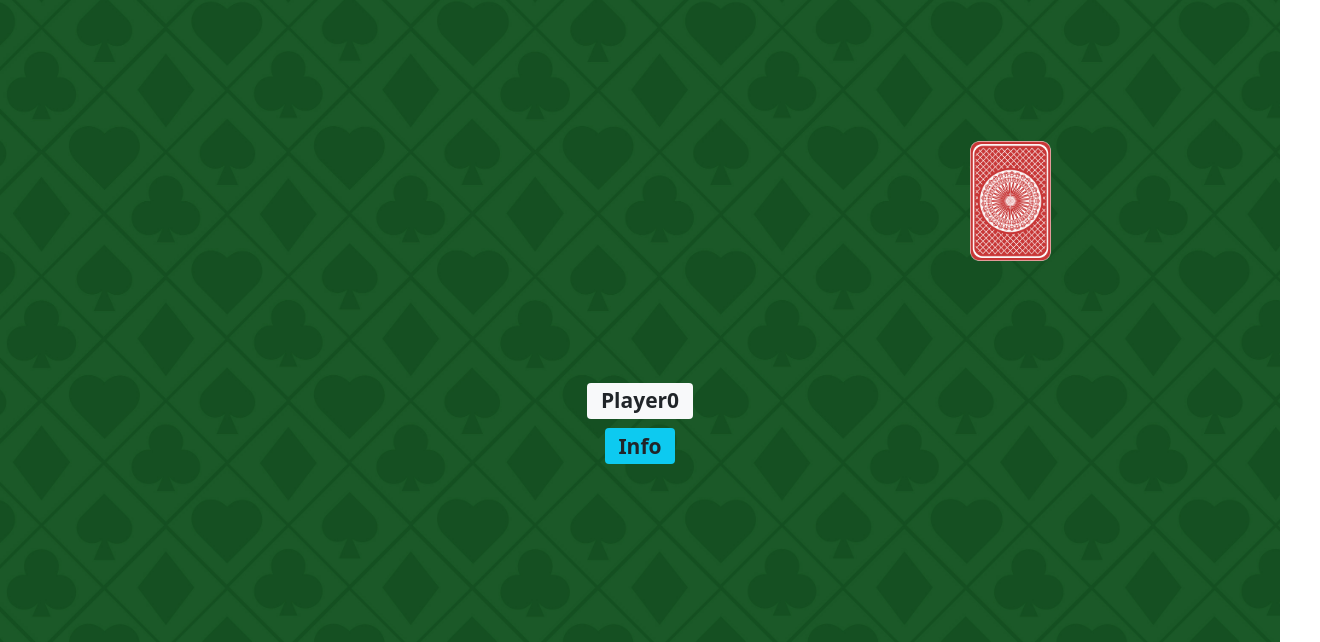
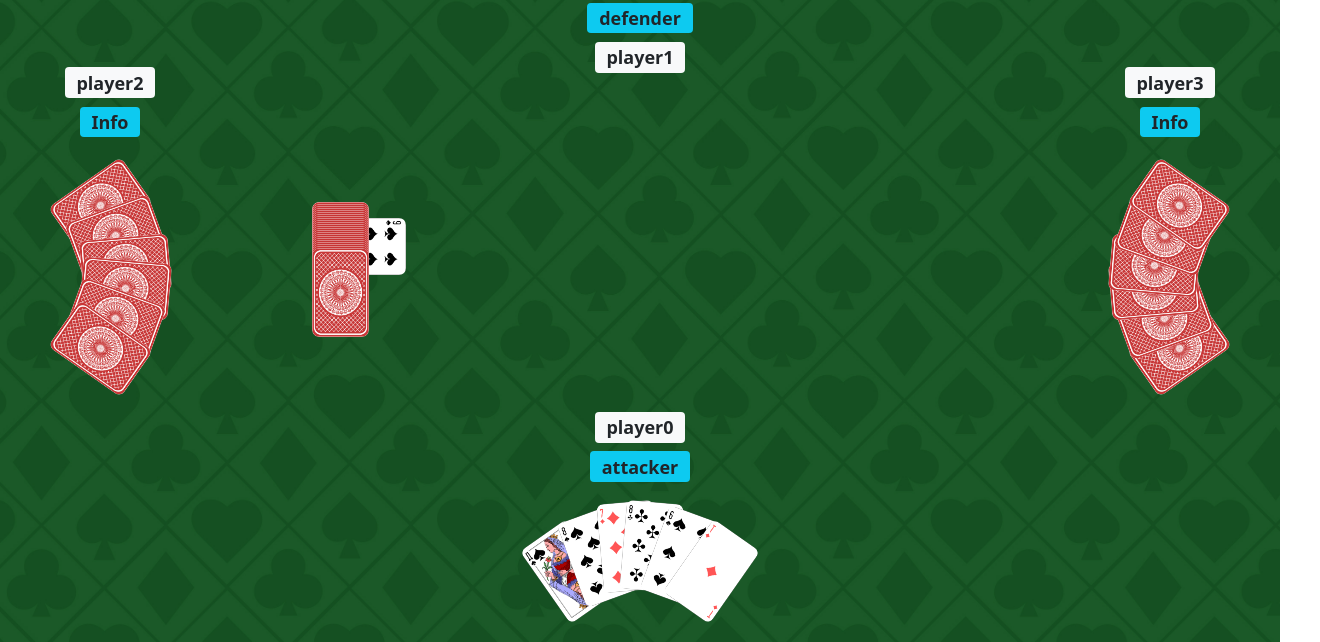
Before and after one commit to goshva/durak, a plain HTML site: page index.html in a window 1280 px wide. Shown: the part 158-800 px from the top of the page, 1320 px wide, since content can reach past the window. Drawn offline with nearby package versions, Linux system fonts and the light colour scheme.

Commit message:
add players, deck styles, cards animation

```diff
--- a/app.js
+++ b/app.js
@@ -1,13 +1,31 @@
+let response = {"players_count": 2, "deck": [["♠️", "J"], ["♦️", "J"], ["♣️", "9"], ["♣️", "Q"], ["♦️", "9"], ["♦️", "8"], ["♠️", "10"], ["♣️", "6"], ["♠️", "A"], ["♥️", "8"], ["♥️", "7"], ["♥️", "6"], ["♣️", "J"], ["♦️", "K"], ["♣️", "A"], ["♠️", "7"], ["♣️", "K"], ["♥️", "Q"], ["♥️", "J"], ["♣️", "7"], ["♥️", "A"], ["♦️", "10"], ["♦️", "6"], ["♠️", "9"]], "active_suit": "♠️", "attacker": [["♠️", "Q"], ["♠️", "8"], ["♦️", "7"], ["♣️", "8"], ["♠️", "6"], ["♦️", "A"]], "defender": [["♥️", "K"], ["♥️", "9"], ["♥️", "10"], ["♦️", "Q"], ["♣️", "10"], ["♠️", "K"]], "players": [[["♠️", "Q"], ["♠️", "8"], ["♦️", "7"], ["♣️", "8"], ["♠️", "6"], ["♦️", "A"]], [["♥️", "K"], ["♥️", "9"], ["♥️", "10"], ["♦️", "Q"], ["♣️", "10"], ["♠️", "K"]], [["♠️", "J"], ["♦️", "J"], ["♣️", "9"], ["♣️", "Q"], ["♦️", "9"], ["♦️", "8"]], [["♥️", "J"], ["♣️", "7"], ["♥️", "A"], ["♦️", "10"], ["♦️", "6"], ["♠️", "9"]]], "suits": ["♥️", "♦️", "♣️", "♠️"], "ranks": ["6", "7", "8", "9", "10", "J", "Q", "K", "A"], "passes": 1}
+
 const suitsMapping = {
-    "♥": 'hearts',
-    "♦": 'diamonds',
-    "♣": 'clubs',
+    "♥️": 'hearts',
+    "♦️": 'diamonds',
+    "♣️": 'clubs',
     "♠️": 'spades',
 };
 
-let response ={}
+const passesMapping = {
+    1: (image) => {
+        image.style.left = '-9px';
+    },
+    2: (image) => {
+        image.style.left = '56px';
+    },
+    3: (image) => {
+        image.style.left = '121px';
+    },
+    4: (image) => {
+        image.style.left = '186px';
+    },
+    5: (image) => {
+        image.style.left = '251px';
+    },
+};
 
-const renderCard = (card, container, cardsNumber) => {
+const renderCard = (card, container, cardsNumber, passes) => {
     const [symbol, rank] = card;
     const suit = suitsMapping[symbol];
     const image = document.createElement('img');
@@ -15,22 +33,29 @@ const renderCard = (card, container, cardsNumber) => {
     image.classList.add(`cards_number-${cardsNumber}`);
     image.classList.add(`cards_number-${cardsNumber}-hover`);
     image.src = `/img/${suit}${rank}.png`;
-    console.log(image.src)
+    // Карты кладутся на стол в зависимости от их количества, если я правильно понимаю
+    // что pass это те карты которые сейчас в игре???
+    image.addEventListener('click', () => {
+        passesMapping[passes](image);
+        image.style.top = '-256px';
+        image.classList.remove(`cards_number-${cardsNumber}-hover`);
+        image.style.transform = 'none';
+    });
     container.appendChild(image);
 };
 
-const renderBackCard = (container, cardsNumber) => {
+const renderBackCard = (container, className) => {
     const image = document.createElement('img');
     image.classList.add('card_img');
-    image.classList.add(`cards_number-${cardsNumber}`);
+    image.classList.add(className);
     image.src = '/img/card-back.png';
     container.appendChild(image);
 };
 
-const renderCards = (player, container, current) => {
+const renderCards = (player, container, current, passes) => {
     const cardsNumber = player.length;
-    current ? player.forEach((card) => renderCard(card, container, cardsNumber)) :
-        player.forEach(() => renderBackCard(container, cardsNumber));
+    current ? player.forEach((card) => renderCard(card, container, cardsNumber, passes)) :
+        player.forEach(() => renderBackCard(container, `cards_number-${cardsNumber}`));
 }
 
 const renderPlayerRoles = (players, attacker, defender) => {
@@ -44,9 +69,10 @@ const renderPlayerRoles = (players, attacker, defender) => {
     }
 };
 
-const renderPlayerName = (players) => {
-    for (let i = 0; i < players.length; i += 1) {
+const renderPlayersNames = () => {
+    for (let i = 0; i < 4; i += 1) {
         const playerNameTextEl = document.querySelector(`.player${i}-name`);
+        console.log(playerNameTextEl)
         playerNameTextEl.textContent = `player${i}`;
     }
 };
@@ -55,23 +81,32 @@ const renderDeck = (deck) => {
     const lastCard = deck[deck.length - 1];
     const container = document.querySelector('.deck_flex');
     renderCard(lastCard, container, 'lastCard');
+    deck.forEach(() => renderBackCard(container, 'deck_card'));
+    const deckCards = document.querySelectorAll('.deck_card');
+    let i = 0;
+    deckCards.forEach((image) => {
+        image.style.top = `${i * 2}px`;
+        i += 1;
+    });
 };
 
-const renderActiveSuit = (activeSuit) => {
-    const activeSuitTextEl = document.querySelector('.active_suit-text');
-    activeSuitTextEl.textContent = `Active Suit: ${activeSuit}`;
-};
+const renderPlayerCards = (players, currentPlayer, passes) => {
+    let i = 0;
+    players.forEach((player) => {
+        const playerCardsDiv = document.querySelector(`.player${i}CardsContainer`);
+        i += 1;
+        console.log(i)
+        player === currentPlayer ? renderCards(player, playerCardsDiv, true, passes) :
+        renderCards(player, playerCardsDiv, false, passes)
+    })
+
+}
 
 const render = (response) => {
     const { players_count, deck, active_suit, attacker, defender, players, suits, ranks, passes } = response;
 
-    // Рисуем карты текущего игрока
-    const player0 = players[0];
-    const player1 = players[1];
-    const player0CardsDiv = document.querySelector('.cards_container');
-    renderCards(player0, player0CardsDiv, true)
-    const player1CardsDiv = document.querySelector('.player1CardsContainer');
-    renderCards(player1, player1CardsDiv, false)
+    // Рисуем карты игроков
+    renderPlayerCards(players, players[0], passes);
 
     // Рисуем колоду
     renderDeck(deck);
@@ -80,11 +115,9 @@ const render = (response) => {
     renderPlayerRoles(players, attacker, defender)
 
     // Рисуем имена игроков
-    renderPlayerName(players);
+    renderPlayersNames();
 
-    // Рисуем козырь
-    renderActiveSuit(active_suit);
-}
+};
 
 function connect() {
   var ws = new WebSocket('ws://localhost:8765');
@@ -116,3 +149,4 @@ function connect() {
 }
 
 connect();
+render(response);
--- a/css/style.css
+++ b/css/style.css
@@ -1,3 +1,9 @@
+html {
+
+    width: 100%;
+    max-width: 100%;
+    overflow-x: hidden;
+}
 
 body {
     margin: 0;
@@ -22,7 +28,7 @@ h1, h2, h3, h4, h5, h6, p {
     position: absolute;
 }
 
-.text-h3 {
+.text-h4 {
     text-align: center;
 }
 
@@ -49,12 +55,52 @@ h1, h2, h3, h4, h5, h6, p {
     padding: 20px;
 }
 
-.player1CardsContainer {
-    margin-top: 20px;
+.left {
+    min-width: 220px;
+    display: flex;
+    justify-content: center;
+    align-items: center;
+}
+
+.right {
+    min-width: 220px;
+    display: flex;
+    justify-content: center;
+    align-items: center;
+}
+
+.player-title {
+    margin-top: -80px;
+    margin-bottom: 80px;
+}
+
+.player3CardsContainer {
     position: relative;
     width: 300px;
-    height: 150px;
+    height: 120px;
+    transform: rotate(-90deg)
+}
+
+.player2CardsContainer {
+    position: relative;
+    width: 300px;
+    height: 120px;
+    transform: rotate(90deg)
+}
+
+.player1CardsContainer {
+    margin: 20px 0;
+    position: relative;
+    width: 300px;
+    height: 120px;
     transform: scaleY(-1);
+}
+
+.player0CardsContainer {
+    margin: 20px 0;
+    position: relative;
+    width: 300px;
+    height: 120px;
 }
 
 .player1 {
@@ -65,17 +111,34 @@ h1, h2, h3, h4, h5, h6, p {
     height: 100%;
     display: flex;
     justify-content: space-between;
+    align-items: center;
     padding: 20px;
     flex-grow: 1;
     flex: 1 0 auto;
+    position: relative;
+}
+
+.card_table {
+}
+
+.deck_card {
+    position: absolute;
 }
 
 .deck_flex {
-    width: 300px;
+    position: absolute;
+    width: 200px;
     display: flex;
     position: relative;
     justify-content: center;
     align-items: center;
+}
+
+.table_grid {
+    padding: 0 20px;
+    display: grid;
+    grid-template-columns: repeat(5, 65px);
+    justify-items: center;
 }
 
 .left {
@@ -98,16 +161,9 @@ h1, h2, h3, h4, h5, h6, p {
     flex: 0 0 auto;
 }
 
-.cards_container {
-    margin-bottom: 20px;
-    position: relative;
-    width: 300px;
-    height: 150px;
-}
-
 .card_img {
-    width: 81px;
-    height: 120px;
+    width: 57px;
+    height: 89px;
     border-radius: 7px;
     transition: transform 250ms;
 }
@@ -115,7 +171,7 @@ h1, h2, h3, h4, h5, h6, p {
 .cards_number-lastCard {
     transform: rotate(-90deg);
     position: absolute;
-    left: 25%;
+    right: 25%;
     z-index: -2;
 }
 
@@ -125,38 +181,36 @@ h1, h2, h3, h4, h5, h6, p {
 
 .cards_number-6:nth-of-type(1) {
     transform: rotate(-35deg);
-    top: 35px;
-    left: 20px;
+    top: 25px;
+    left: 50px;
 }
 
 .cards_number-6:nth-of-type(2) {
     transform: rotate(-20deg);
-    top: 20px;
-    left: 56px;
+    top: 10px;
+    left: 80px;
 }
 
 .cards_number-6:nth-of-type(3) {
     transform: rotate(-5deg);
-    top: 15px;
-    left: 92px;
+    left: 110px;
 }
 
 .cards_number-6:nth-of-type(4) {
     transform: rotate(5deg);
-    top: 15px;
-    left: 128px;
+    right: 110px;
 }
 
 .cards_number-6:nth-of-type(5) {
     transform: rotate(20deg);
-    top: 20px;
-    left: 164px;
+    top: 10px;
+    right: 80px;
 }
 
 .cards_number-6:nth-of-type(6) {
     transform: rotate(35deg);
-    top: 35px;
-    left: 200px;
+    top: 25px;
+    right: 50px;
 }
 
 .cards_number-6-hover:hover {
@@ -207,3 +261,7 @@ h1, h2, h3, h4, h5, h6, p {
 .cards_number-5:nth-of-type(5) {
     transform: rotate(30deg);
 } */
+
+.move-to-0 {
+    transform: translateX(20px)
+}
--- a/index.html
+++ b/index.html
@@ -5,42 +5,72 @@
   <head>
     <title>WebSocket Test</title>
     <link rel="stylesheet" href="/css/style.css" />
-  <link href="https://cdn.jsdelivr.net/npm/bootstrap@5.0.2/dist/css/bootstrap.min.css" rel="stylesheet"
-    integrity="sha384-EVSTQN3/azprG1Anm3QDgpJLIm9Nao0Yz1ztcQTwFspd3yD65VohhpuuCOmLASjC" crossorigin="anonymous" />
+    <link
+      href="https://cdn.jsdelivr.net/npm/bootstrap@5.0.2/dist/css/bootstrap.min.css"
+      rel="stylesheet"
+      integrity="sha384-EVSTQN3/azprG1Anm3QDgpJLIm9Nao0Yz1ztcQTwFspd3yD65VohhpuuCOmLASjC"
+      crossorigin="anonymous"
+    />
   </head>
 
   <body>
-  <div class="left"></div>
-  <div class="right"></div>
+    <div class="left">
+      <div class="player2_container">
+        <div class="player-title">
+          <h4 class="text-h4">
+            <span class="badge bg-light text-dark player2-name"></span>
+          </h4>
+          <h4 class="text-h4">
+            <span class="badge bg-info text-dark player2-role">Info</span>
+          </h4>
+        </div>
+        <div class="player2CardsContainer"></div>
+      </div>
+    </div>
+    <div class="right">
+      <div class="player3_container">
+        <div class="player-title">
+          <h4 class="text-h4">
+            <span class="badge bg-light text-dark player3-name"></span>
+          </h4>
+          <h4 class="text-h4">
+            <span class="badge bg-info text-dark player3-role">Info</span>
+          </h4>
+        </div>
+        <div class="player3CardsContainer"></div>
+      </div>
+    </div>
     <div class="field">
       <header class="header">
         <div class="player1_container">
           <div class="player1CardsContainer"></div>
-        <h3 class="text-h3">
-          <span class="badge bg-info text-dark player1-role"></span>
-        </h3>
-        <h3 class="text-h3">
+          <h4 class="text-h4">
+            <span class="badge bg-info text-dark player1-role">Info</span>
+          </h4>
+          <h4 class="text-h4">
             <span class="badge bg-light text-dark player1-name"></span>
-        </h3>
+          </h4>
         </div>
       </header>
       <section class="content">
-      <div class="data">
+        <!-- <div class="data">
           <div id="output"></div>
-      </div>
+        </div> -->
         <div class="deck_flex">
           <img src="img/card-back.png" alt="Card back" class="card_img" />
         </div>
+        <div class="table_grid"></div>
+        <div class="deck_flex"></div>
       </section>
       <footer class="footer">
-      <div class="player0">
-        <h3 class="text-h3">
+        <div class="player0_container">
+          <h4 class="text-h4">
             <span class="badge bg-light player0-name text-dark">Player0</span>
-        </h3>
-        <h3 class="text-h3">
+          </h4>
+          <h4 class="text-h4">
             <span class="badge bg-info text-dark player0-role">Info</span>
-        </h3>
-        <div class="cards_container"></div>
+          </h4>
+          <div class="player0CardsContainer"></div>
         </div>
       </footer>
     </div>
@@ -49,5 +79,4 @@
   <script src="app.js"></script>
 
   <script src="main.js"></script>
-
 </html>
```
Lines whose indentation alone changed are shown as unchanged.
